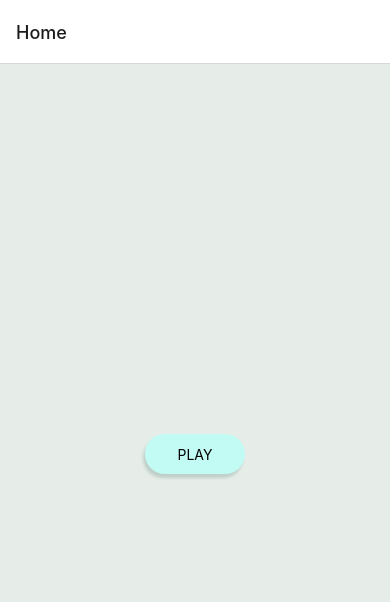
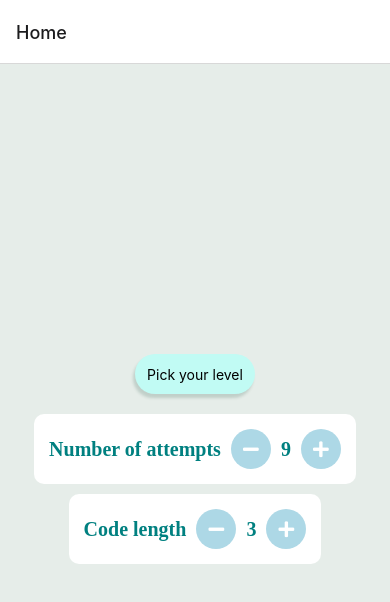
Before and after one commit to elenazobak/masterMindGame, a React Native app: screen /Home in a window 390 px wide. Shown: the top 602 px of the page. Built offline with nearby package versions, Linux system fonts and the light colour scheme.

Commit message:
Home page buttons

```diff
--- a/components/Game.js
+++ b/components/Game.js
@@ -25,9 +25,10 @@ import {
   useClearByFocusCell,
 } from "react-native-confirmation-code-field";
 
-export default function App({ navigation }) {
+export default function App({ route, navigation }) {
   const [randomNumber, setRandomNumber] = useState();
-  const ATTEMPTS = 10;
+  const ATTEMPTS = route.params.attempts;
+  const CELL_COUNT = route.params.codeLength;
   const [attempts, setAttempts] = useState(ATTEMPTS);
   const [userInput, setUserInput] = useState("");
   const [numAndLocation, setNumAndLocation] = useState(0);
@@ -39,13 +40,13 @@ export default function App({ navigation }) {
     setValue,
   });
   const [history, setHistory] = useState([]);
-  const CELL_COUNT = 4;
-  const CODE_LENGTH = 4;
+
+  //const CODE_LENGTH = 4;
 
   //Get the random number
   const fetchNumber = async () => {
     const { data: random } = await axios.get(
-      `https://www.random.org/integers/?num=${CODE_LENGTH}&min=0&max=7&col=4&base=10&format=plain&rnd=new`
+      `https://www.random.org/integers/?num=${CELL_COUNT}&min=0&max=7&col=4&base=10&format=plain&rnd=new`
     );
     setRandomNumber(random.replace(/\s/g, ""));
   };
@@ -62,7 +63,7 @@ export default function App({ navigation }) {
       if (randomNumber[i] === inputStr[i]) {
         setNumAndLocation((numAndLocation) => numAndLocation + 1);
         inputStr[i] = null;
-        //The rest placed in randomNumber object with quantity
+        //The rest placed in randomNumber Object with their quantity
       } else {
         if (numberObj[randomNumber[i]]) {
           numberObj[randomNumber[i]]++;
@@ -82,7 +83,7 @@ export default function App({ navigation }) {
     Keyboard.dismiss();
     if (userInput) {
       let inputStr = userInput.toString();
-      if (inputStr.length === CODE_LENGTH) {
+      if (inputStr.length === CELL_COUNT) {
         setCorrectNum(0);
         setNumAndLocation(0);
         checkSubmitUpdateState(inputStr, randomNumber);
@@ -99,9 +100,9 @@ export default function App({ navigation }) {
         } else {
           setAttempts((attempts) => attempts - 1);
         }
-      } else Alert.alert(`Please enter a ${CODE_LENGTH} digit number`);
+      } else Alert.alert(`Please enter a ${CELL_COUNT} digit number`);
     } else {
-      Alert.alert(`Please enter a ${CODE_LENGTH} digit number`);
+      Alert.alert(`Please enter a ${CELL_COUNT} digit number`);
     }
   };
 
@@ -116,7 +117,7 @@ export default function App({ navigation }) {
 
   //Sets history array
   useEffect(() => {
-    if (numAndLocation === CODE_LENGTH) {
+    if (numAndLocation === CELL_COUNT) {
       Alert.alert("GOOD JOB!", ":)", [
         {
           text: "Quit",
@@ -134,7 +135,7 @@ export default function App({ navigation }) {
 
   return (
     <SafeAreaView style={styles.container}>
-      <Text style={styles.text}>The number is: {randomNumber}</Text>
+      {/* <Text style={styles.text}>The number is: {randomNumber}</Text> */}
       <Text style={styles.text}>Attempts left: {attempts}</Text>
       <Text style={styles.title}>Guess your number</Text>
       <CodeField
--- a/components/Home.js
+++ b/components/Home.js
@@ -1,14 +1,63 @@
 import { StyleSheet, Text, View, Button, TouchableOpacity } from 'react-native'
-import React from 'react'
+import React, { useEffect, useState } from "react";
+import { borderLeftColor } from 'react-native/Libraries/Components/View/ReactNativeStyleAttributes';
+import FontAwesome5 from 'react-native-vector-icons/FontAwesome5';
 
 
 const Home = ({ navigation }) => {
+    const [attempts, setAttepts] = useState(9);
+    const [codeLength, setCodeLength] = useState(3);
+
   return (
     <View style={styles.container}>
 
-      <TouchableOpacity style={styles.button} onPress={() => navigation.navigate('Game')}>
-        <Text>PLAY</Text>
+      <TouchableOpacity style={styles.button} onPress={() => navigation.navigate('Game', {
+          attempts: attempts,
+          codeLength: codeLength
+      })}>
+        <Text>Pick your level</Text>
       </TouchableOpacity>
+      <View style={styles.attempts}>
+          <Text style ={styles.text}>Number of attempts  </Text>
+          <TouchableOpacity style={styles.smallButton}
+          onPress={() => setAttepts(attempts - 1)}>
+              <FontAwesome5
+              name={'minus'}
+              size={18}
+              color={'white'}>
+              </FontAwesome5>
+          </TouchableOpacity>
+          <Text style ={styles.text}>  {attempts}  </Text>
+          <TouchableOpacity style={styles.smallButton}
+          onPress={() => setAttepts(attempts + 1)}>
+
+              <FontAwesome5
+              name={'plus'}
+              size={18}
+              color={'white'}>
+              </FontAwesome5>
+          </TouchableOpacity>
+      </View>
+      <View style={styles.attempts}>
+          <Text style ={styles.text}>Code length  </Text>
+          <TouchableOpacity style={styles.smallButton}
+          onPress={() => setCodeLength(codeLength - 1)}>
+              <FontAwesome5
+              name={'minus'}
+              size={18}
+              color={'white'}>
+              </FontAwesome5>
+          </TouchableOpacity>
+          <Text style ={styles.text}>  {codeLength}  </Text>
+          <TouchableOpacity style={styles.smallButton}
+          onPress={() => setCodeLength(codeLength + 1)}>
+              <FontAwesome5
+              name={'plus'}
+              size={18}
+              color={'white'}>
+              </FontAwesome5>
+          </TouchableOpacity>
+      </View>
 
 
     </View>
@@ -24,6 +73,12 @@ const styles = StyleSheet.create({
         alignItems: "center",
         justifyContent: "center",
       },
+      text:{
+          fontSize: 20,
+          fontWeight: 'bold',
+          color: "teal",
+    fontFamily: "Avenir",
+      },
     button: {
         backgroundColor: "#C1FBF4",
         borderRadius: 30,
@@ -33,10 +88,29 @@ const styles = StyleSheet.create({
         shadowOpacity: 0.2,
         shadowRadius: 3,
         margin: 20,
-        width: 100,
+        width: 120,
         height: 40,
         alignItems: "center",
         justifyContent: "center",
         fontFamily: 'bold'
       },
+      attempts: {
+        backgroundColor: "#FFFF",
+        padding: 15,
+        borderRadius: 10,
+        flexDirection: 'row',
+        alignItems: "center",
+        justifyContent: "space-between",
+        marginBottom: 10,
+      },
+      smallButton: {
+          width: 40,
+          height: 40,
+          borderRadius:30,
+          backgroundColor: 'lightblue',
+          justifyContent: 'center',
+          alignItems: 'center',
+          elevation: 5,
+
+      }
 })
```
